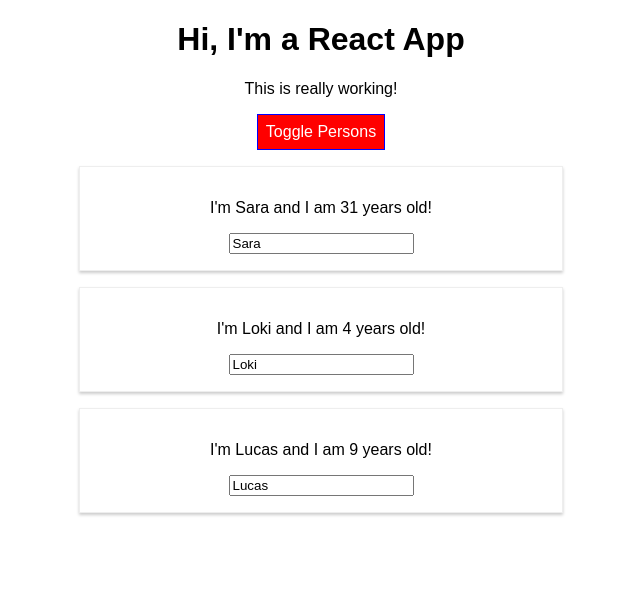
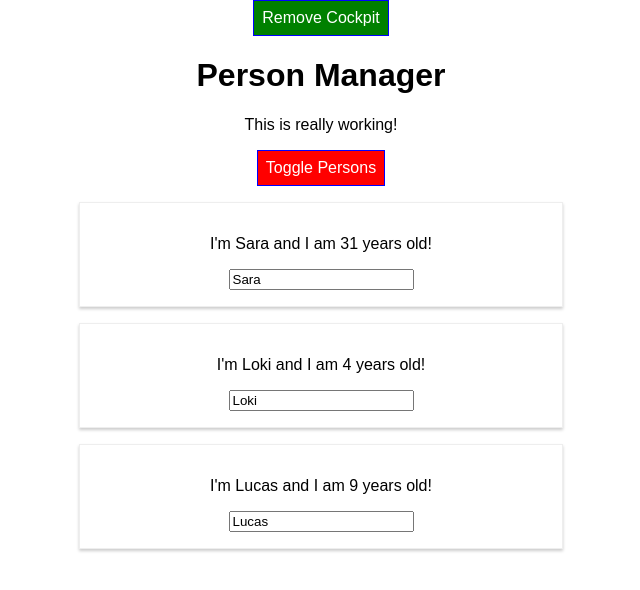
Before and after one commit to saracorreia07/react-practice, a React app: page / in a window 1280 px wide. Both pictures are taken after a click on the button "Toggle Persons". Shown: the top 590 px of the page, without its empty margins (319-959 px from the left). Built offline with nearby package versions, Linux system fonts and the light colour scheme.

Commit message:
learnt useEffect() on functional components

```diff
--- a/src/components/Cockpit/Cockpit.js
+++ b/src/components/Cockpit/Cockpit.js
@@ -1,13 +1,31 @@
-import React from 'react';
+import React, { useEffect } from 'react';
 import classes from './Cockpit.css';
 
 const cockpit = (props) => {
+
+    useEffect(() => {
+        console.log('[Cockpit.js] useEffect');
+        //http requests...
+        setTimeout(() => {
+            alert('Saved data to cloud!');
+        },1000);
+        return () => {
+            console.log('[Cockpit.js] clean up work in useEffect');
+        }
+    }, []);
+
+    useEffect(() => {
+        console.log('[Cockpit.js] 2nd useEffect');
+        return () => {
+            console.log('[Cockpit.js] clean up work in 2nd useEffect');
+        }
+    });
 
     const assignedClasses = [];
 
     let btnClass = '';
 
-    if(props.showPersons){
+    if (props.showPersons) {
         btnClass = classes.Red;
     }
 
@@ -22,7 +40,7 @@ const cockpit = (props) => {
 
     return (
         <div className={classes.Cockpit}>
-            <h1>Hi, I'm a React App</h1>
+            <h1>{props.title}</h1>
             <p className={assignedClasses.join(' ')}>This is really working!</p>
             <button className={btnClass} onClick={props.clicked}>
                 Toggle Persons
--- a/src/components/Persons/Person/Person.js
+++ b/src/components/Persons/Person/Person.js
@@ -1,17 +1,22 @@
-import React from 'react';
+import React, { Component } from 'react';
 
 import classes from './Person.css';
 
-const person = (props) => {
+class Person extends Component {
 
-    return (
-        <div className={classes.Person}>
-            < p onClick={props.click} >
-                I'm {props.name} and I am {props.age} years old!</p>
-            < p > {props.children}</p >
-            <input type="text" onChange={props.changed} value={props.name} />
-        </div>
-    )
+    render() {
+        console.log('[Person.js] rendering...');
+
+        return (
+            <div className={classes.Person} >
+                < p onClick={this.props.click} >
+                    I'm {this.props.name} and I am {this.props.age} years old!</p>
+                < p > {this.props.children}</p >
+                <input type="text" onChange={this.props.changed} value={this.props.name} />
+            </div>
+        )
+    }
+
 };
 
-export default person;
+export default Person;
--- a/src/components/Persons/Persons.js
+++ b/src/components/Persons/Persons.js
@@ -1,14 +1,53 @@
-import React from 'react';
+import React, { Component } from 'react';
 
 import Person from './Person/Person';
 
-const persons = (props) => props.persons.map((person, index) => {
+class Persons extends Component {
+    /*
+        static getDerivedStateFromProps(props, state) {
+            console.log('[Persons.js] getDerivedStateFromProps');
+            return state;
+        } */
 
-    return <Person click={() => props.clicked(index)}
-        name={person.name}
-        age={person.age}
-        key={person.id}
-        changed={(event) => props.changed(event, person.id)} />
-})
+    /*   componentWillReceiveProps(props){
+          console.log('[Persons.js] componentWillReceiveProps');
+      } */
 
-export default persons;
+    shouldComponentUpdate(nextProps, nextState) {
+        console.log('[Persons.js] shouldComponentUpdate');
+        return true;
+    }
+
+    getSnapshotBeforeUpdate(prevProps, prevState) {
+        console.log('[Persons.js] getSnapshotBeforeUpdate');
+        return null;
+    }
+
+    // componentWillUpdate() {
+
+    // }
+
+    componentDidUpdate(prevProps, prevState, snapshot) {
+        console.log('[Persons.js] componentDidUpdate');
+        console.log(snapshot);
+    }
+
+    componentWillUnmount() {
+        console.log('[Persons.js] componentWillUnmount');
+    }
+
+    render() {
+        console.log('[Persons.js] rendering...');
+
+        return this.props.persons.map((person, index) => {
+
+            return <Person click={() => this.props.clicked(index)}
+                name={person.name}
+                age={person.age}
+                key={person.id}
+                changed={(event) => this.props.changed(event, person.id)} />
+        })
+    }
+}
+
+export default Persons;
--- a/src/containers/App.js
+++ b/src/containers/App.js
@@ -5,6 +5,11 @@ import Persons from '../components/Persons/Persons';
 import Cockpit from '../components/Cockpit/Cockpit';
 
 class App extends Component {
+  constructor(props) {
+    super(props);
+    console.log("['App.js'] constructor ");
+  }
+
   state = {
     persons: [
       { id: 'veve', name: 'Sara', age: 31 },
@@ -12,9 +17,31 @@ class App extends Component {
       { id: 'fsd', name: 'Lucas', age: 9 }
     ],
     otherState: 'some other value',
-    showPersons: false
+    showPersons: false,
+    showCockpit: true
   }
 
+  static getDerivedStateFromProps(props, state) {
+    console.log("['App.js'] getDerivedStateFromProps", props);
+    return state;
+  }
+
+  /* componentWillMount() {
+    console.log('[App.js componentWill Mount]');
+  } */
+
+  componentDidMount() {
+    console.log('[App.js componentDidMount]');
+  }
+
+  shouldComponentUpdate(nextProps, nextState) {
+    console.log('[App.js shouldComponentUpdate]');
+    return true;
+  }
+
+  componentDidUpdate() {
+    console.log('[App.js componentDidUpdate ]');
+  }
 
   nameChangedHandler = (event, id) => {
     const personIndex = this.state.persons.findIndex(p => {
@@ -49,7 +76,7 @@ class App extends Component {
   }
 
   render() {
-
+    console.log("['App.js'] render ");
     let persons = null;
 
     if (this.state.showPersons) {
@@ -61,14 +88,21 @@ class App extends Component {
 
     return (
       <div className={classes.App}>
-        <Cockpit
+        <button onClick={() => {
+          this.setState({ showCockpit: false })
+        }}
+        >Remove Cockpit
+          </button>
+        {this.state.showCockpit ? <Cockpit
+          title={this.props.appTitle}
           showPersons={this.state.showPersons}
           persons={this.state.persons}
-          clicked={this.togglePersonsHandler}/>
+          clicked={this.togglePersonsHandler} /> : null}
         {persons}
       </div>
     );
   }
 }
 
+
 export default App;
--- a/src/index.js
+++ b/src/index.js
@@ -4,5 +4,5 @@ import './index.css';
 import App from './containers/App';
 import registerServiceWorker from './registerServiceWorker';
 
-ReactDOM.render(<App />, document.getElementById('root'));
+ReactDOM.render(<App appTitle="Person Manager"/>, document.getElementById('root'));
 registerServiceWorker();
```
